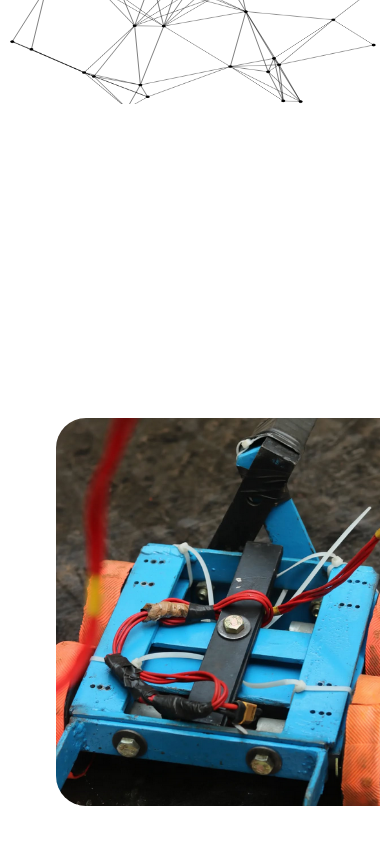
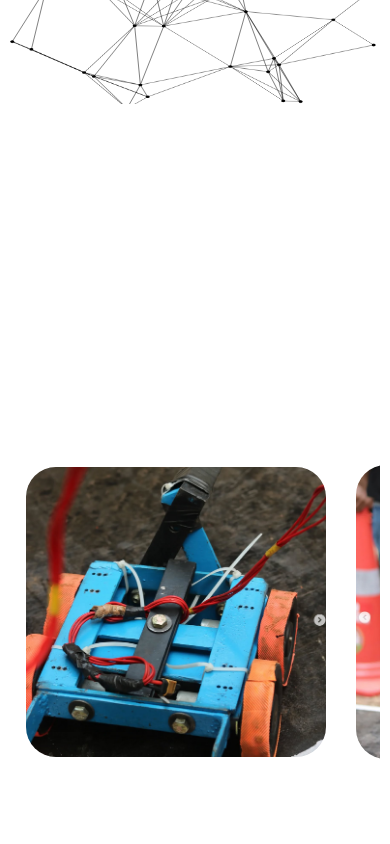
Before and after one commit to Muflih-uk/RoboticsClub-Website, a Next.js app: page / in a window 390 px wide. Shown: the part 654-1498 px from the top of the page. Built offline with nearby package versions, Linux system fonts and the light colour scheme.

Commit message:
Pictures Mobile Setup in Gallery Page

```diff
--- a/app/Gallery.tsx
+++ b/app/Gallery.tsx
@@ -4,7 +4,7 @@ import Image from "next/image";
 
 const Gallery = () => {
   const scrollRef = useRef<HTMLDivElement>(null);
-
+  const photos = ["/2.png","/3.png","/4.png","/5.png","/6.png","/7.png","/8.png","/9.png","/10.png","/11.png","/12.png","/13.png"]
   const handleScroll = (event: React.WheelEvent) => {
     if (scrollRef.current) {
       scrollRef.current.scrollLeft += event.deltaY;
@@ -17,19 +17,12 @@ const Gallery = () => {
        ref={scrollRef}
        onWheel={handleScroll}
        className="flex p-4 pl-4 space-x-4 overflow-x-auto w-[95%] h-[600px] scrollbar-hide">
-        <div className="flex items-center justify-center p-[30px] flex-nowrap space-x-[30px] min-w-max">
-          <Image src={'/2.png'} width={400} height={400} alt="2" className="rounded-[30px] hover:scale-105 hover:rotate-8"/>
-          <Image src={'/3.png'} width={400} height={400} alt="3" className="rounded-[30px] hover:scale-105 hover:rotate-8"/>
-          <Image src={'/4.png'} width={400} height={400} alt="4" className="rounded-[30px] hover:scale-105 hover:rotate-8"/>
-          <Image src={'/5.png'} width={400} height={400} alt="5" className="rounded-[30px] hover:scale-105 hover:rotate-8"/>
-          <Image src={'/6.png'} width={400} height={400} alt="6" className="rounded-[30px] hover:scale-105 hover:rotate-8"/>
-          <Image src={'/7.png'} width={400} height={400} alt="7" className="rounded-[30px] hover:scale-105 hover:rotate-8"/>
-          <Image src={'/8.png'} width={400} height={400} alt="8" className="rounded-[30px] hover:scale-105 hover:rotate-8"/>
-          <Image src={'/9.png'} width={400} height={400} alt="9" className="rounded-[30px] hover:scale-105 hover:rotate-8"/>
-          <Image src="/10.png" width={400} height={400} alt="10" className="rounded-[30px] hover:scale-105 hover:rotate-8" />
-          <Image src="/11.png" width={400} height={400} alt="11" className="rounded-[30px] hover:scale-105 hover:rotate-8" />
-          <Image src="/12.png" width={400} height={400} alt="12" className="rounded-[30px] hover:scale-105 hover:rotate-8" />
-          <Image src="/13.png" width={400} height={400} alt="13" className="rounded-[30px] hover:scale-105 hover:rotate-8" />
+        <div className="flex items-center justify-center md:p-[30px] flex-nowrap space-x-[30px] min-w-max">
+          {
+            photos.map((item,index)=>(
+              <Image key={index} src={item} width={300} height={300} alt={item} className="md:w-[400px] md:h-[400px] rounded-[30px] hover:scale-105 hover:rotate-8"/>
+            ))
+          }
         </div>
       </div>
     </section>
```
